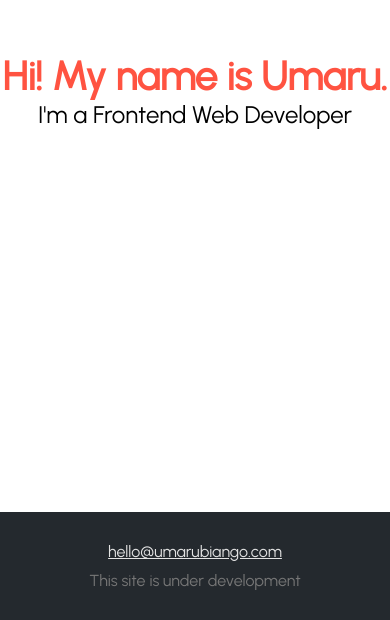
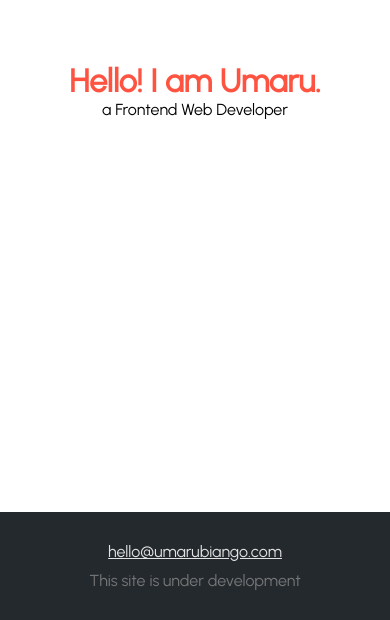
Before and after one commit to SUBiango/personal-website, a plain HTML site: page index.html in a window 390 px wide. Shown: the part 332-952 px from the top of the page. Drawn offline with Linux system fonts and the light colour scheme.

Commit message:
some commits

```diff
--- a/css/style.css
+++ b/css/style.css
@@ -49,8 +49,13 @@ footer {
 }
 
 
-@media(max-width:  568px) {
+@media(max-width:  478px) {
 	.container h1 {
-	font-size: 2.5rem;
+	font-size: 2rem;
 }
+
+	.container p {
+		font-size: 1rem;
+	}
+
 }
--- a/index.html
+++ b/index.html
@@ -12,8 +12,8 @@
 <body>
 
 	<div class="container">
-		<h1>Hi! My name is Umaru.</h1>
-		<p>I'm a Frontend Web Developer</p>
+		<h1>Hello! I am Umaru.</h1>
+		<p>a Frontend Web Developer</p>
 	</div>
 
 	<footer>
```
